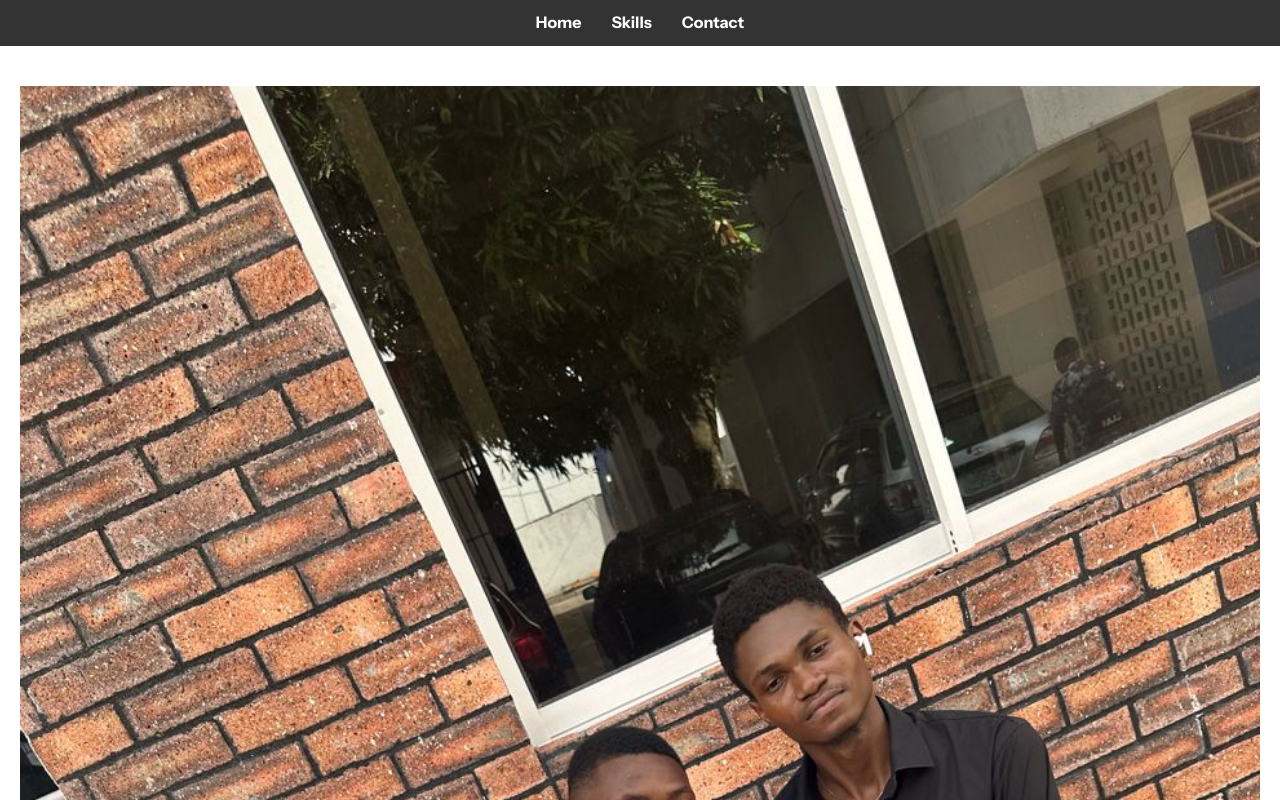
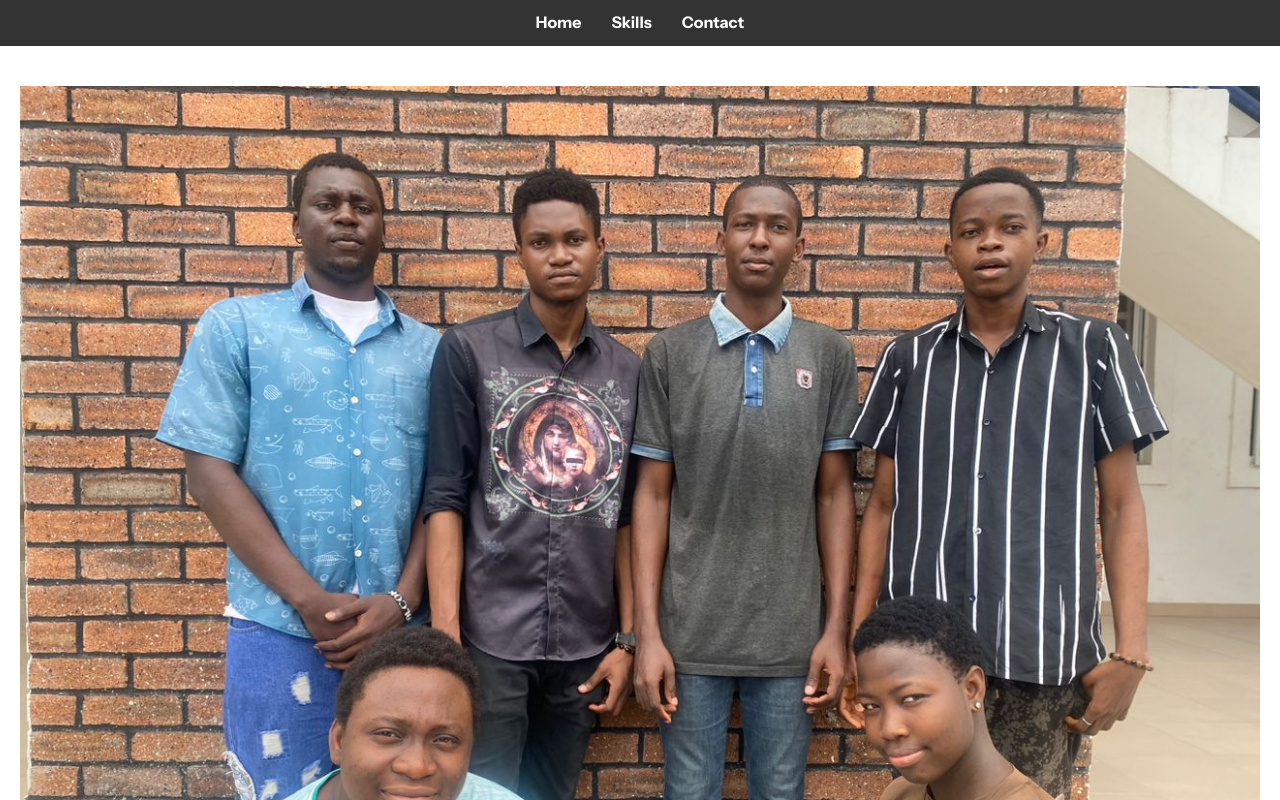
Before and after one commit to ayomidefelix/Webtechproject, a plain HTML site: page Index.html in a window 1280 px wide. Shown: the top 800 px of the page. Drawn offline with Linux system fonts and the light colour scheme.

Commit message:
Fully Updated

```diff
--- a/Index.html
+++ b/Index.html
@@ -21,7 +21,7 @@
 
     <!-- Introduction Section -->
     <section id="home">
-      <img src="./Images/Group.jpg" alt="group-image" class="group-image" />
+      <img src="./Images/Group image .jpg" alt="group-image" class="group-image" />
       <h1>Welcome to Our Portfolio</h1>
       <p>
         We are a dynamic team of developers, designers, and creative thinkers
```
Also changed, not shown: Images/Group image .jpg (added).
